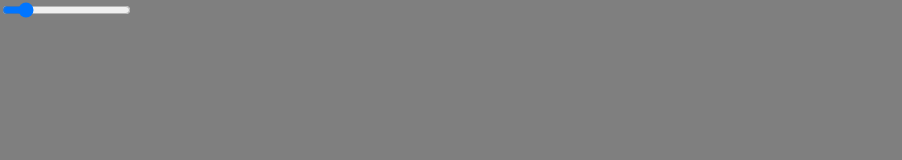
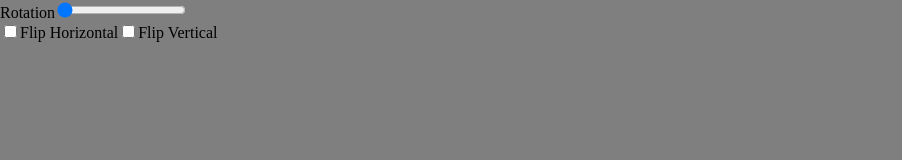
Before and after one commit to ValentinH/react-easy-crop, a React app: page / in a window 1280 px wide. Shown: the top 160 px of the page, without its empty margins (0-902 px from the left). Built offline with nearby package versions, Linux system fonts and the light colour scheme.

Commit message:
Add option for flipping the image

```diff
--- a/examples/src/index.tsx
+++ b/examples/src/index.tsx
@@ -12,6 +12,7 @@ type State = {
   imageSrc: string
   crop: Point
   rotation: number
+  flip: { horizontal: boolean; vertical: boolean }
   zoom: number
   aspect: number
   cropShape: 'rect' | 'round'
@@ -25,6 +26,7 @@ class App extends React.Component<{}, State> {
     imageSrc,
     crop: { x: 0, y: 0 },
     rotation: 0,
+    flip: { horizontal: false, vertical: false },
     zoom: 1,
     aspect: 4 / 3,
     cropShape: 'rect',
@@ -60,20 +62,60 @@ class App extends React.Component<{}, State> {
   render() {
     return (
       <div className="App">
+        <div className="controls">
+          <div>
+            <label>
+              Rotation
               <input
                 type="range"
                 min={0}
                 max={360}
+                value={this.state.rotation}
                 onChange={({ target: { value: rotation } }) =>
                   this.setState({ rotation: Number(rotation) })
                 }
-          style={{ position: 'fixed', zIndex: 9999999 }}
               />
+            </label>
+          </div>
+          <div>
+            <label>
+              <input
+                type="checkbox"
+                checked={this.state.flip.horizontal}
+                onChange={() =>
+                  this.setState(prev => ({
+                    flip: {
+                      horizontal: !prev.flip.horizontal,
+                      vertical: prev.flip.vertical,
+                    },
+                  }))
+                }
+              />
+              Flip Horizontal
+            </label>
+            <label>
+              <input
+                type="checkbox"
+                checked={this.state.flip.vertical}
+                onChange={() =>
+                  this.setState(prev => ({
+                    flip: {
+                      horizontal: prev.flip.horizontal,
+                      vertical: !prev.flip.vertical,
+                    },
+                  }))
+                }
+              />
+              Flip Vertical
+            </label>
+          </div>
+        </div>
         <div className="crop-container">
           <Cropper
             image={this.state.imageSrc}
             crop={this.state.crop}
             rotation={this.state.rotation}
+            flip={this.state.flip}
             zoom={this.state.zoom}
             aspect={this.state.aspect}
             cropShape={this.state.cropShape}
--- a/examples/src/styles.css
+++ b/examples/src/styles.css
@@ -11,6 +11,11 @@ body {
   bottom: 0;
 }
 
+.controls {
+  z-index: 1;
+  position: fixed;
+}
+
 .crop-container {
   position: absolute;
   top: 0;
--- a/src/index.tsx
+++ b/src/index.tsx
@@ -18,6 +18,7 @@ type Props = {
   crop: Point
   zoom: number
   rotation: number
+  flip: { horizontal: boolean; vertical: boolean }
   aspect: number
   minZoom: number
   maxZoom: number
@@ -61,6 +62,7 @@ class Cropper extends React.Component<Props, State> {
   static defaultProps = {
     zoom: 1,
     rotation: 0,
+    flip: { horizontal: false, vertical: false },
     aspect: 4 / 3,
     maxZoom: MAX_ZOOM,
     minZoom: MIN_ZOOM,
@@ -441,6 +443,7 @@ class Cropper extends React.Component<Props, State> {
       mediaProps,
       crop: { x, y },
       rotation,
+      flip: { horizontal, vertical },
       zoom,
       cropShape,
       showGrid,
@@ -466,7 +469,13 @@ class Cropper extends React.Component<Props, State> {
             ref={(el: HTMLImageElement) => (this.imageRef = el)}
             style={{
               ...mediaStyle,
-              transform: `translate(${x}px, ${y}px) rotate(${rotation}deg) scale(${zoom})`,
+              transform: [
+                `translate(${x}px, ${y}px)`,
+                `rotateX(${vertical ? 180 : 0}deg)`,
+                `rotateY(${horizontal ? 180 : 0}deg)`,
+                `rotateZ(${rotation}deg)`,
+                `scale(${zoom})`,
+              ].join(' '),
             }}
             onLoad={this.onMediaLoad}
           />
@@ -483,7 +492,13 @@ class Cropper extends React.Component<Props, State> {
               onLoadedMetadata={this.onMediaLoad}
               style={{
                 ...mediaStyle,
-                transform: `translate(${x}px, ${y}px) rotate(${rotation}deg) scale(${zoom})`,
+                transform: [
+                  `translate(${x}px, ${y}px)`,
+                  `rotateX(${vertical ? 180 : 0}deg)`,
+                  `rotateY(${horizontal ? 180 : 0}deg)`,
+                  `rotateZ(${rotation}deg)`,
+                  `scale(${zoom})`,
+                ].join(' '),
               }}
               controls={false}
             />
```
Lines whose indentation alone changed are shown as unchanged.
